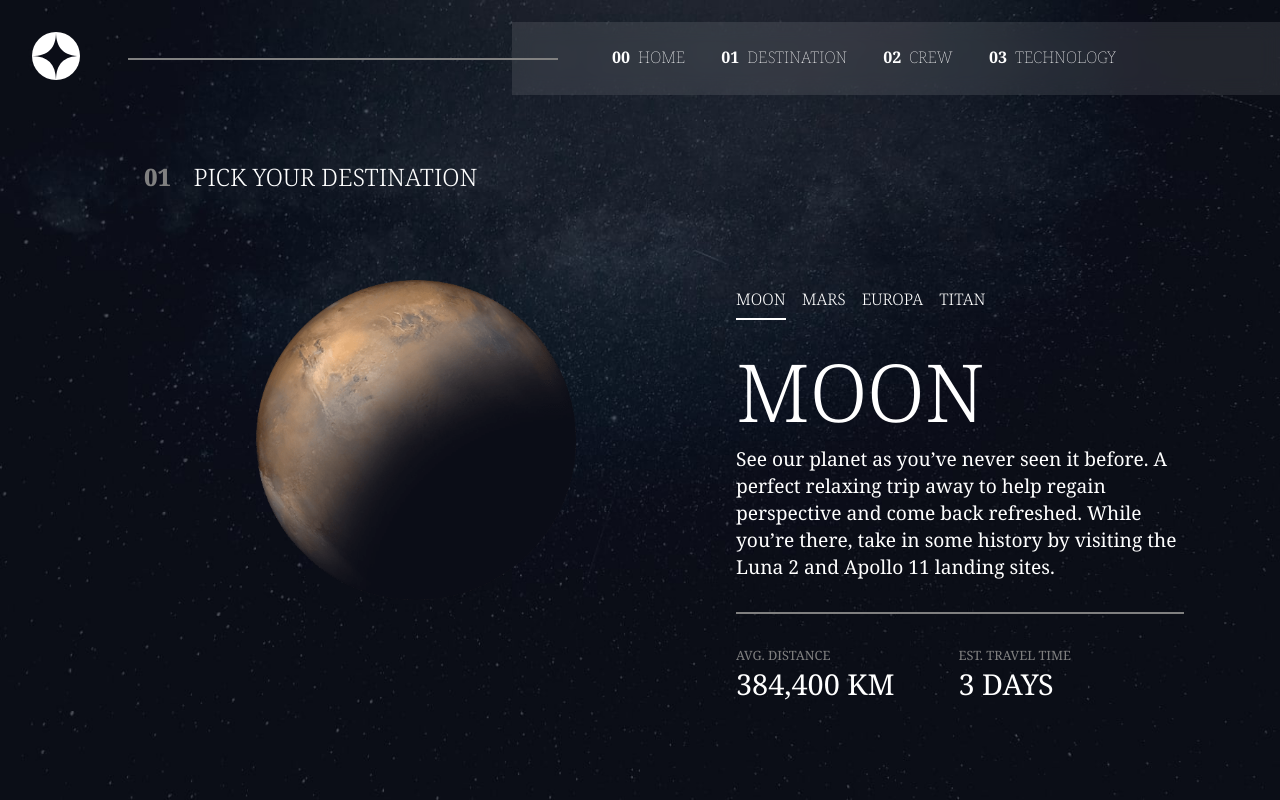
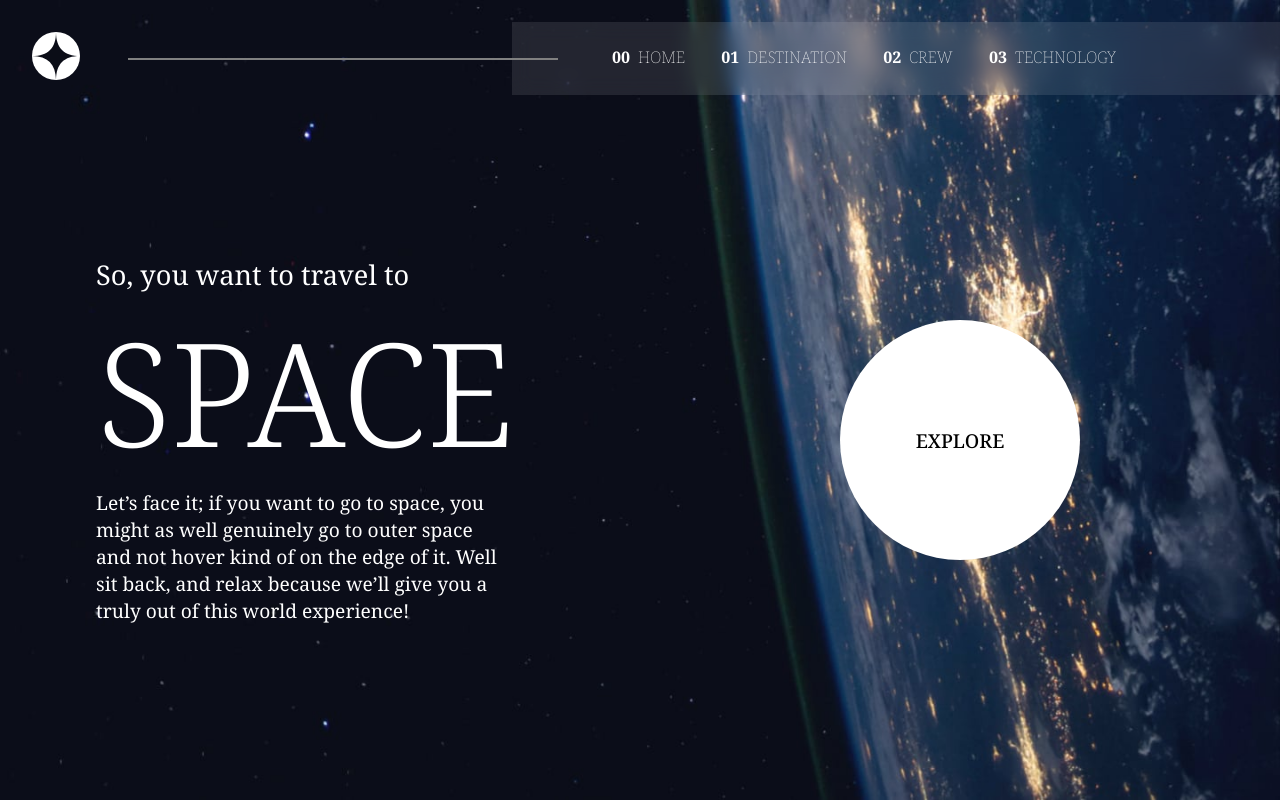
Before and after one commit to jNascimentoCW/space-tourism, a React (Vite) app: page / in a window 1280 px wide. Built offline with nearby package versions, Linux system fonts and the light colour scheme.

Commit message:
fix: styles bug on home page

```diff
--- a/src/components/App.jsx
+++ b/src/components/App.jsx
@@ -1,14 +1,14 @@
 import "./App.css";
 import Destination from "./Destination/Destination";
-import Main from "./Main/Main";
+import Home from "./Home/Home";
 import Navbar from "./Navbar/Navbar";
 
 function App() {
   return (
     <>
       <Navbar />
-      {/* <Main /> */}
-      <Destination />
+      <Home />
+      {/* <Destination /> */}
     </>
   );
 }
--- a/src/components/Content/Content.jsx
+++ b/src/components/Content/Content.jsx
@@ -66,6 +66,7 @@ const ContentDiv = styled.div`
   height: 30rem;
   display: flex;
   flex-direction: column;
+  justify-content: center;
   padding: 5rem 6rem;
   text-align: start;
 
--- a/src/components/Destination/Destination.jsx
+++ b/src/components/Destination/Destination.jsx
@@ -2,9 +2,9 @@ import { useState } from "react";
 
 import styled from "styled-components";
 
-import HomeDesktopBgImg from "/src/assets/destination/background-destination-desktop.jpg";
-import HomeTabletBgImg from "/src/assets/destination/background-destination-tablet.jpg";
-import HomeMobileBgImg from "/src/assets/destination/background-destination-mobile.jpg";
+import DestDesktopBgImg from "/src/assets/destination/background-destination-desktop.jpg";
+import DestTabletBgImg from "/src/assets/destination/background-destination-tablet.jpg";
+import DestMobileBgImg from "/src/assets/destination/background-destination-mobile.jpg";
 
 import Content from "../Content/Content";
 
@@ -59,8 +59,8 @@ const PlanetsImg = styled.div`
   background-repeat: no-repeat;
   background-size: contain;
   background-position: center;
-  width: 40rem;
-  height: 500rem;
+  width: 35rem;
+  height: 35rem;
 
   @media (max-width: 768px) {
     width: 15rem;
@@ -143,9 +143,9 @@ export default function Destination() {
       <Content
         numPage="01"
         headingText="PICK YOUR DESTINATION"
-        $desktopbgImg={HomeDesktopBgImg}
-        $tabletbgImg={HomeTabletBgImg}
-        $mobilebgImg={HomeMobileBgImg}
+        $desktopbgImg={DestDesktopBgImg}
+        $tabletbgImg={DestTabletBgImg}
+        $mobilebgImg={DestMobileBgImg}
         leftSideContent={<PlanetsImg />}
         rightSideContent={
           <RightSideContent>
--- /dev/null
+++ b/src/components/Home/Home.jsx
@@ -0,0 +1,82 @@
+import Content from "../Content/Content";
+import HomeDesktopBgImg from "/src/assets/home/background-home-desktop.jpg";
+import HomeTabletBgImg from "/src/assets/home/background-home-tablet.jpg";
+import HomeMobileBgImg from "/src/assets/home/background-home-mobile.jpg";
+
+import styled from "styled-components";
+
+const ExploreBtn = styled.p`
+  background: white;
+  border-radius: 50%;
+  width: 15rem;
+  height: 15rem;
+  color: black;
+  cursor: pointer;
+  display: flex;
+  justify-content: center;
+  align-items: center;
+  align-self: center;
+  position: relative;
+  font-weight: 500;
+  font-size: 1.2rem;
+
+  &:hover {
+    box-shadow: 0 0 50px 20px rgba(255, 255, 255, 0.8);
+    transition: box-shadow 0.4s ease-in-out;
+  }
+
+  @media (max-width: 768px) {
+    width: 10rem;
+    height: 10rem;
+  }
+`;
+
+const LeftContent = styled.div`
+  width: 90%;
+`;
+
+const TopParagraph = styled.p`
+  font-size: 1.7rem;
+`;
+
+const BottomParagraph = styled.p`
+  font-size: 1.2rem;
+
+  @media (max-width: 768px) {
+    font-size: 1rem;
+  }
+`;
+
+const Span = styled.span`
+  font-size: 9rem;
+  font-weight: 300;
+  text-transform: uppercase;
+
+  @media (max-width: 768px) {
+    font-size: 3rem;
+  }
+`;
+
+export default function Home() {
+  return (
+    <Content
+      $desktopbgImg={HomeDesktopBgImg}
+      $tabletbgImg={HomeTabletBgImg}
+      $mobilebgImg={HomeMobileBgImg}
+      headingText=""
+      leftSideContent={
+        <LeftContent>
+          <TopParagraph>So, you want to travel to</TopParagraph>
+          <Span>SPACE</Span>
+          <BottomParagraph>
+            Let’s face it; if you want to go to space, you might as well
+            genuinely go to outer space and not hover kind of on the edge of it.
+            Well sit back, and relax because we’ll give you a truly out of this
+            world experience!
+          </BottomParagraph>
+        </LeftContent>
+      }
+      rightSideContent={<ExploreBtn>EXPLORE</ExploreBtn>}
+    />
+  );
+}
--- a/src/components/Main/Main.jsx
+++ /dev/null
@@ -1,52 +0,0 @@
-import Content from "../Content/Content";
-import HomeDesktopBgImg from "/src/assets/home/background-home-desktop.jpg";
-import HomeTabletBgImg from "/src/assets/home/background-home-tablet.jpg";
-import HomeMobileBgImg from "/src/assets/home/background-home-mobile.jpg";
-
-import styled from "styled-components";
-
-const ExploreBtn = styled.p`
-  background: white;
-  border-radius: 50%;
-  width: 15rem;
-  height: 15rem;
-  color: black;
-  cursor: pointer;
-  display: flex;
-  justify-content: center;
-  align-items: center;
-  align-self: center;
-  position: relative;
-  font-weight: 500;
-  font-size: 1.2rem;
-
-  &:hover {
-    box-shadow: 0 0 50px 20px rgba(255, 255, 255, 0.8);
-    transition: box-shadow 0.4s ease-in-out;
-  }
-
-  @media (max-width: 768px) {
-    width: 10rem;
-    height: 10rem;
-  }
-`;
-
-export default function Main() {
-  return (
-    <Content
-      desktopbgImg={HomeDesktopBgImg}
-      tabletbgImg={HomeTabletBgImg}
-      mobilebgImg={HomeMobileBgImg}
-      headingText=""
-      leftSideContentParagraph1="So, you want to travel to"
-      leftSideContentSpan="SPACE"
-      leftSideContentParagraph2={`
-          Let’s face it; if you want to go to space, you might as well genuinely
-          go to outer space and not hover kind of on the edge of it. Well sit
-          back, and relax because we’ll give you a truly out of this world
-          experience!
-      `}
-      rightSideContent={<ExploreBtn>EXPLORE</ExploreBtn>}
-    />
-  );
-}
```
